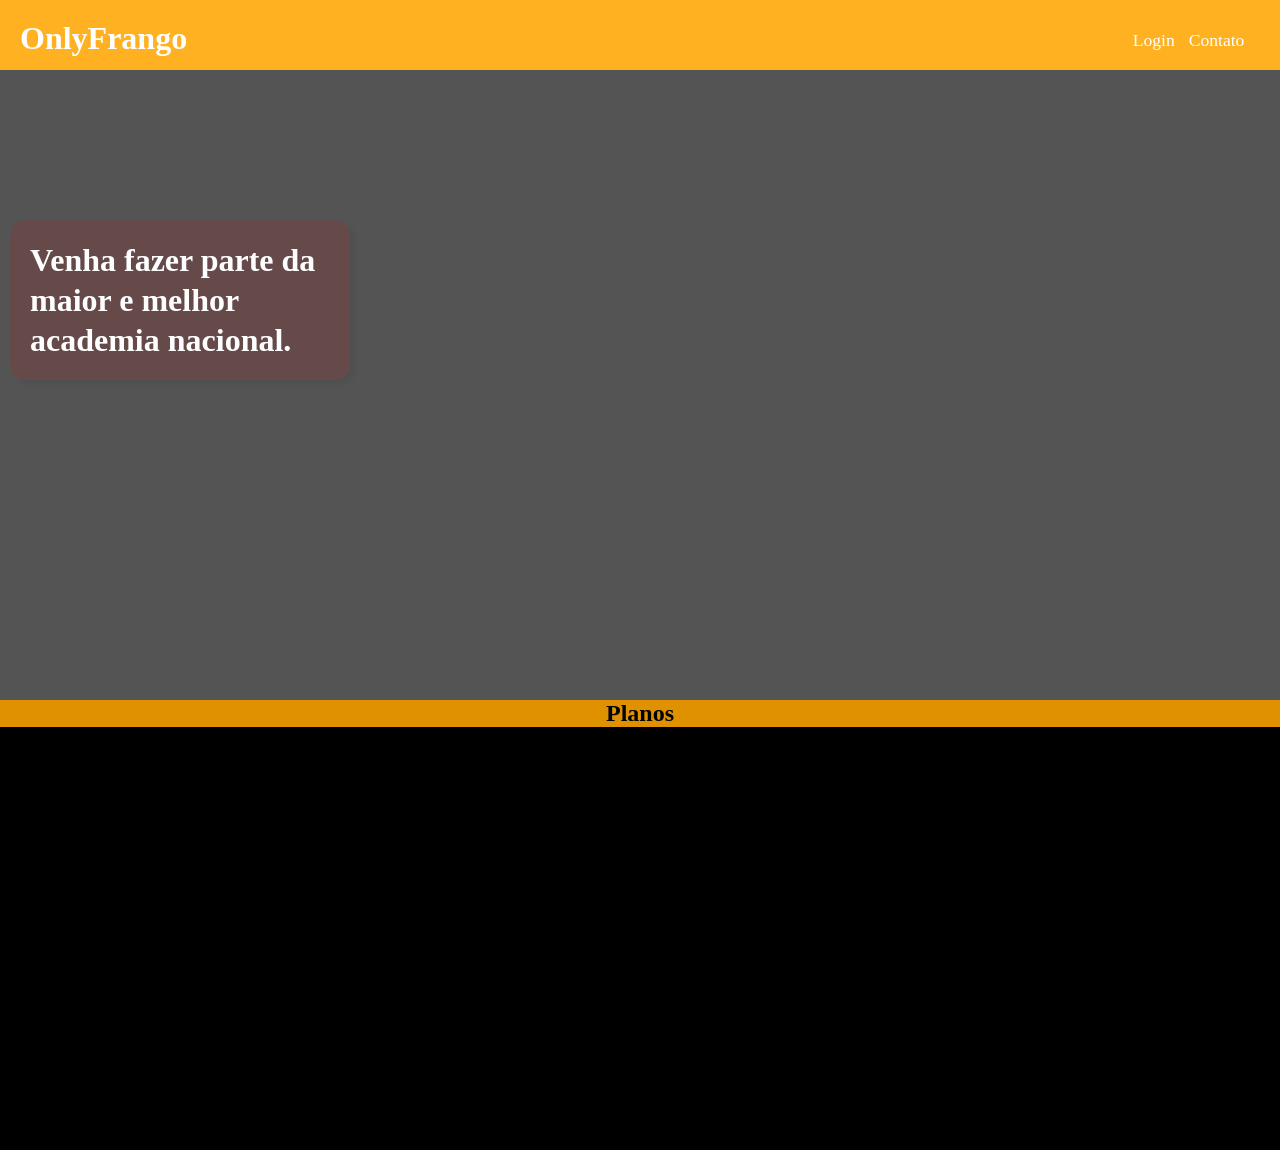
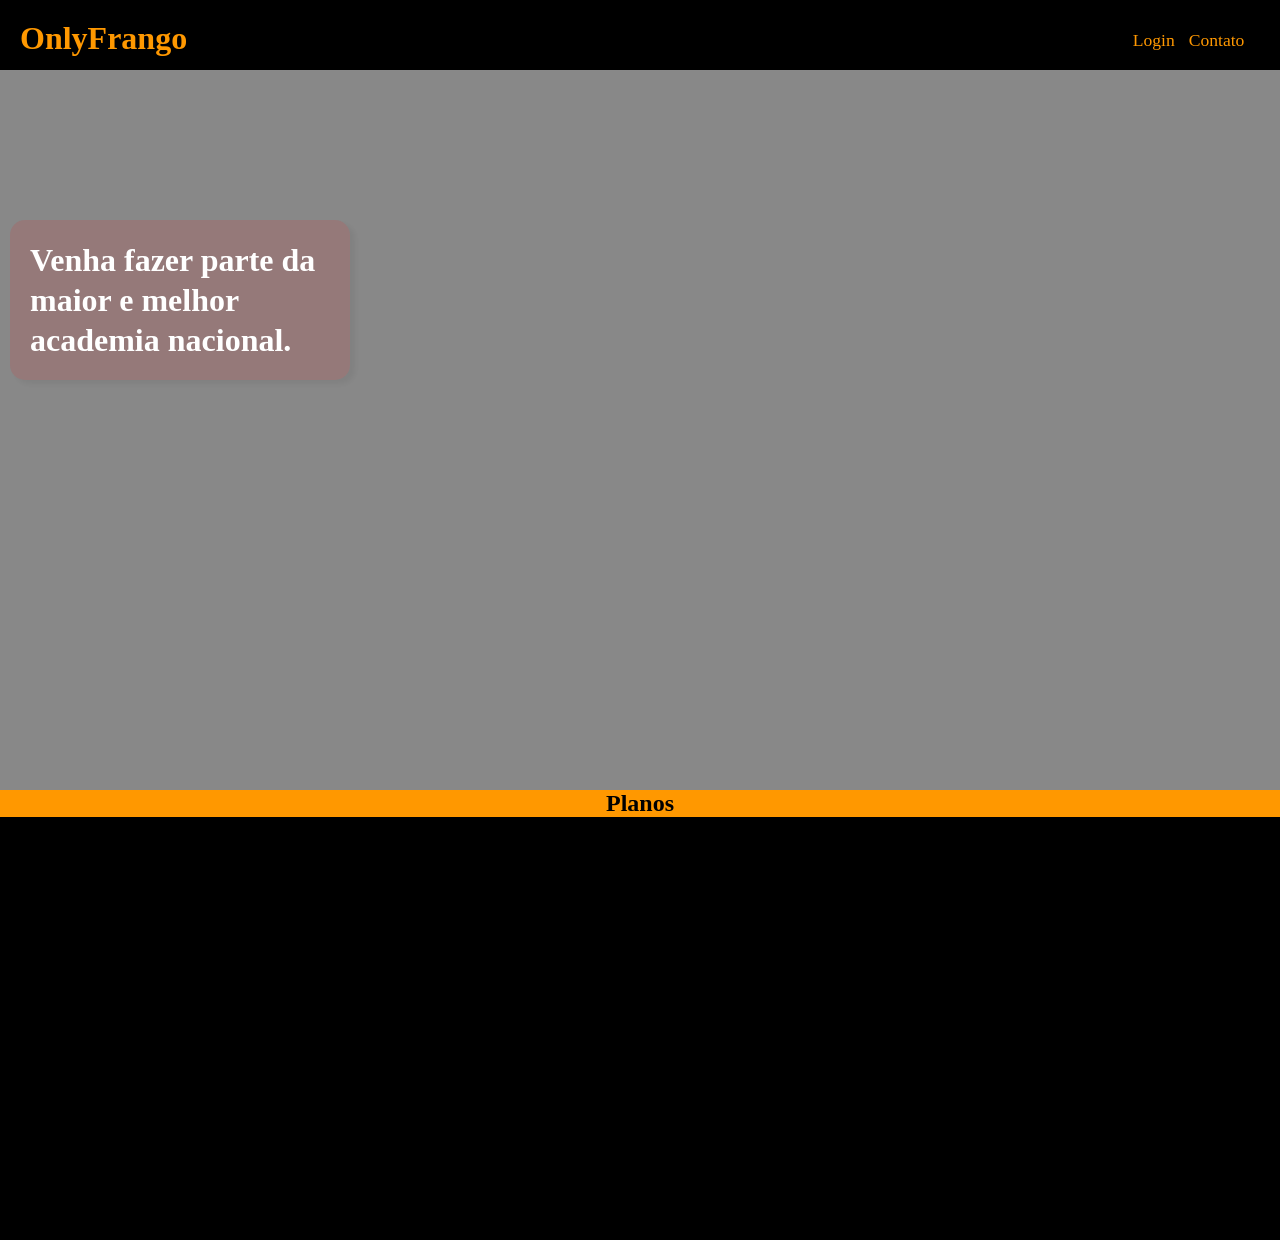

index e css atualizados

--- a/style.css
+++ b/style.css
@@ -3,31 +3,36 @@
 *{
     margin: 0px;
     padding: 0px;
-    
+}
+
+:root{
+    --cor0: rgb(0, 0, 0);
+    --cor1: #ff9800;
+    --cor2: #ff5722;
+    --cor3: white;
+}
+
+main{
+    width: 98.3vw;
 }
 
 header{
-    background: rgba(255, 166, 0, 0.87);
+    background: var(--cor0);
     height: 70px;
-    width: 100vw;
     margin: 0px;
     position: sticky;
     top: 0;
 }
 
-header  h1{
-    color: white;
+header h1{
+    color: var(--cor3);
     margin: 0px;
     padding: 20px;
     float: left;
 }
 
-nav{
-    width: 100vw;
-}
-
 nav ul{
-    color: white;
+    color: var(--cor3);
     text-align: right;
     margin-right: 2vw;
     padding-top: 30px;
@@ -39,16 +44,28 @@ nav li{
     font-size: 1.1em;
 }
 
+nav li#login{
+    background-image: linear-gradient(to rigth, var(--cor1), var(--cor2));
+}
+
 a{
     text-decoration: none;
-    color: white;
+    color: var(--cor1);
+}
+
+a#logo{
+    background: linear-gradient(to right, var(--cor1), var(--cor2));
+    background-clip: text;
+    -webkit-background-clip: text;
+    color: transparent;
+    -webkit-text-fill-color: transparent;
 }
 
 nav a:hover{
     text-decoration: underline;
     cursor:pointer;
-    color: rgba(255, 0, 0, 0.507);
-    transition: color 0.2s;
+    color: var(--cor2);
+    transition: color 0.4s;
 }
 
 section#inicio{
@@ -57,12 +74,12 @@ section#inicio{
     background-size: cover;
     background-position: center center;
     background-attachment: fixed;
-    height: 70vh;
+    height: 80vh;
 }
 
 .fundo{
-    background: rgba(0, 0, 0, 0.671);
-    height: 70vh;
+    background: rgba(0, 0, 0, 0.466);
+    height: 100vh;
     padding: 0px;
 }
 
@@ -71,7 +88,7 @@ h2{
     transform: translate(10px, 150px);
     font-size: 2em;
     font-weight: bolder;
-    color: white;
+    color: var(--cor3);
     background-color: rgba(255, 0, 0, 0.11);
     box-shadow: 5px 4px 5px rgba(0, 0, 0, 0.055);
     line-height: 40px;
@@ -81,14 +98,14 @@ h2{
 
 #plano{
     display: inline-block;
-    background: black;
+    background: var(--cor0);
     height: 50vh;
-    width: 100vw;
+    width: 100%;
 }
 
 #plano h1{
     text-align: center;
-    background-color: rgba(255, 166, 0, 0.877);
+    background-color: var(--cor1);
 }
 
 fieldset{
